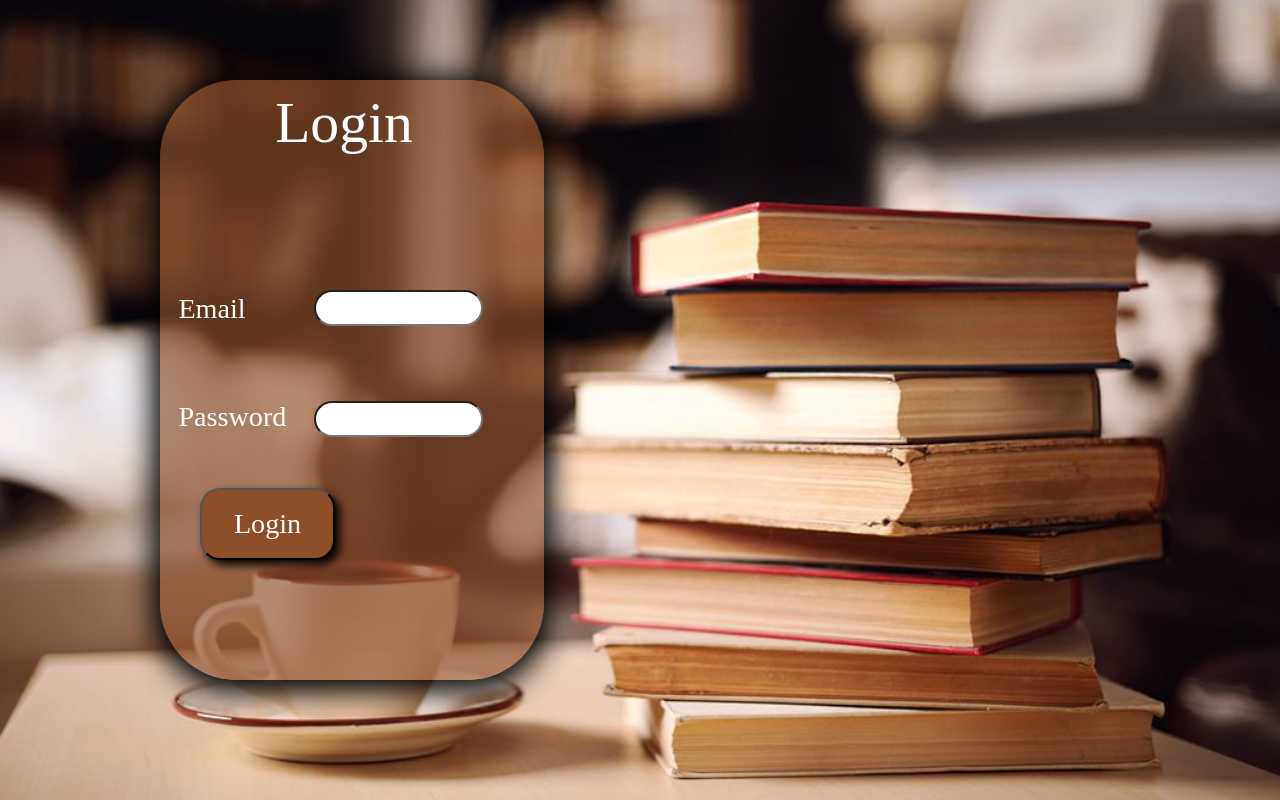
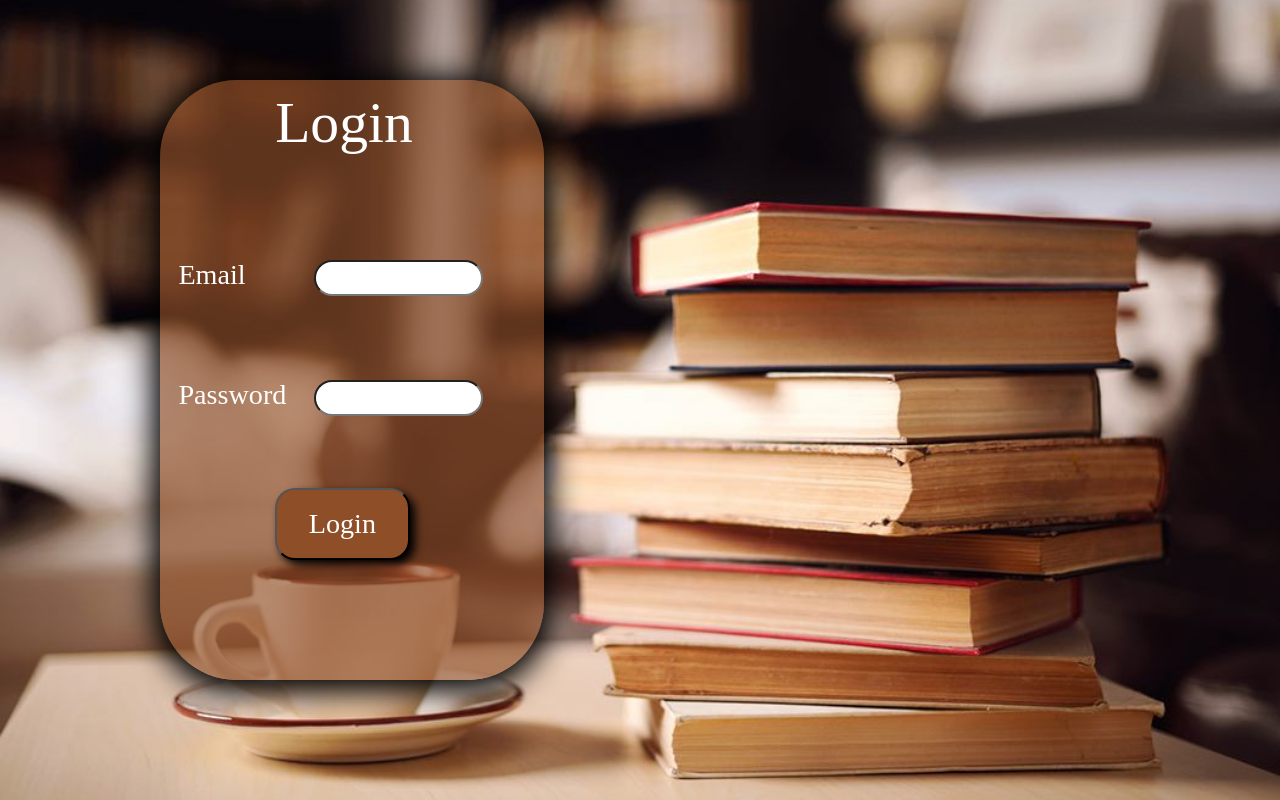
Before and after one commit to pran01/LibraryManagement, a Flask app: page / in a window 1280 px wide. Run offline with Flask 2, Linux system fonts and the light colour scheme; some libraries are stand-ins or nearby versions.

Commit message:
styling changes

```diff
--- a/librarymanagement/static/css/style.css
+++ b/librarymanagement/static/css/style.css
@@ -41,14 +41,14 @@ p {
   font-size: 2.2vw;
   color: #ffffff;
   left: 4.8%;
-  top: 34.7%;
+  top: 29%;
 }
 .unb {
   position: absolute;
   background-color: #ffffff;
   border-radius: 25px;
   left: 40%;
-  top: 35%;
+  top: 30%;
   width: 44%;
   height: 6%;
 }
@@ -60,14 +60,14 @@ p {
   font-size: 2.2vw;
   color: #ffffff;
   left: 4.8%;
-  top: 52.7%;
+  top: 49%;
 }
 .pwdb {
   position: absolute;
   background-color: #ffffff;
   border-radius: 25px;
   left: 40%;
-  top: 53.5%;
+  top: 50%;
   width: 44%;
   height: 6%;
 }
@@ -79,8 +79,7 @@ p {
   width: 35%;
   height: 12%;
   top: 68%;
-  left: 10.5%;
-  position: absolute;
+  margin-left: 30%;
   font-family: Salsa;
   font-style: normal;
   font-weight: normal;
--- a/librarymanagement/templates/login.html
+++ b/librarymanagement/templates/login.html
@@ -18,12 +18,12 @@
       {{ form.email.label(class="un") }}
       {{ form.email(size=20,class="unb") }}
       {% for error in form.email.errors %}
-      <span>{{ error }}</span>
+      <div>{{ error }}</div>
       {% endfor %}
       {{ form.password.label(class="pwd") }}
       {{ form.password(class="pwdb") }}
       {% for error in form.password.errors %}
-      <span>{{ error }}</span>
+      <div>{{ error }}</div>
       {% endfor %}
       {{ form.login(class="loginbtn") }}
     </form>
```
